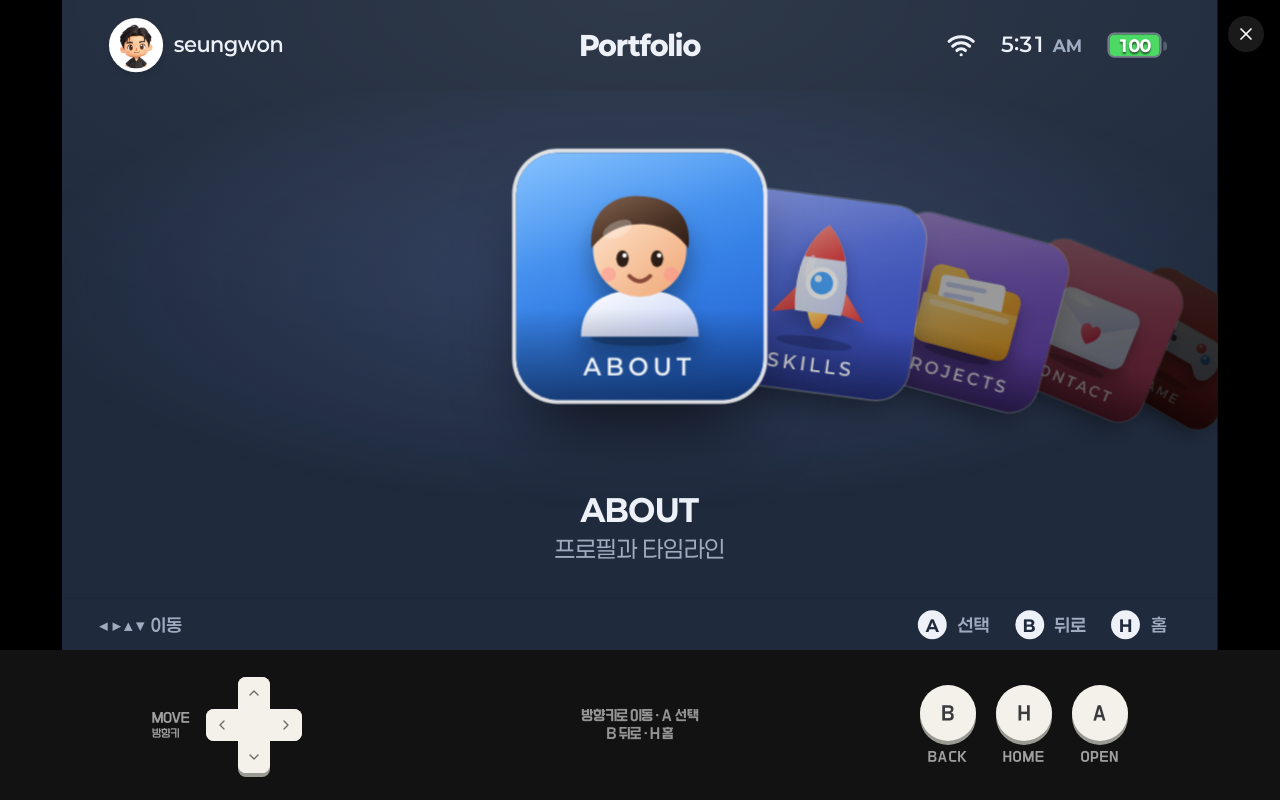
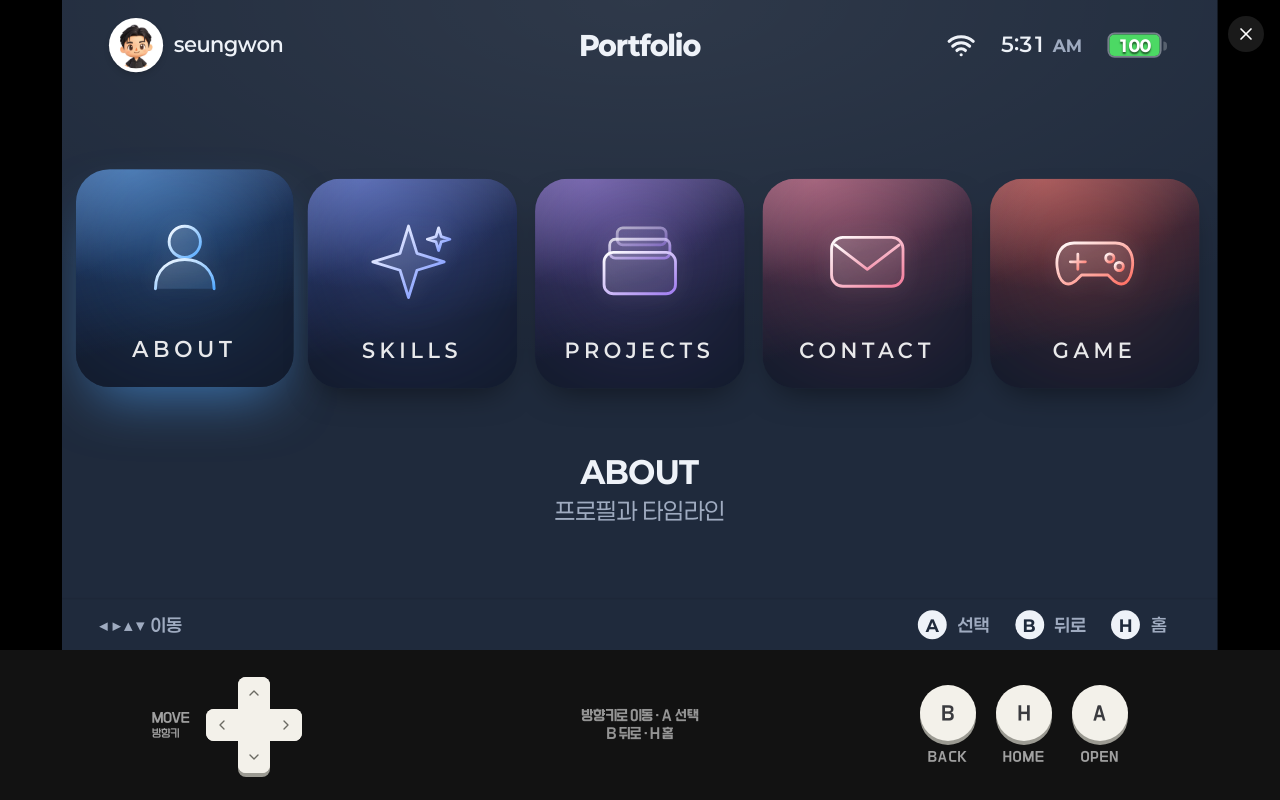
Before and after one commit to seungwonBeck/Portfolio2.0, a React (Vite) app: page / in a window 1280 px wide. Both pictures are taken after a click on the button "화면 크게 보기". Shown: the top 800 px of the page. Built offline with nearby package versions, Linux system fonts and the light colour scheme.

Commit message:
홈 타일을 가로 한 줄로 되돌리고 아이콘을 가는 선·빛 번짐의 절제된 모양으로, 상세 설명 글은 양쪽 끝 정렬 2줄
Co-Authored-By: Claude Sonnet 5.5 <noreply@anthropic.com>
Claude-Session: https://claude.ai/code/session_01LXz38HHq42UUoowjLRFAgg

```diff
--- a/src/components/screen/Screens.tsx
+++ b/src/components/screen/Screens.tsx
@@ -90,21 +90,19 @@ function Home({ s }: { s: State }) {
   const cur = TILES[s.home]
   return (
     <div className="relative flex h-full flex-col items-center justify-center">
-      {/* 고급스러운 부채꼴 배치: 선택한 카드는 가운데에서 크고 반듯하게, 양옆 카드는 작아지고 기울며 어두워진다 */}
-      <div aria-hidden className="pointer-events-none absolute inset-0 bg-[radial-gradient(55%_45%_at_50%_38%,rgba(130,160,255,.20),transparent)]" />
-      <div className="relative h-[190px] w-full">
+      {/* 다섯 칸(116px 정사각형 + 간격 10px)이 한 줄에 다 보이고, 타일 줄과 이름·설명은 화면 가운데에 놓는다 */}
+      <div className="px-2 py-3">
+        <div className="flex gap-2.5 py-1">
           {TILES.map((t, i) => {
-          const d = i - s.home, a = Math.abs(d)
-          const sel = tileFocus && d === 0
+            const sel = tileFocus && i === s.home
             const [hi, lo] = TILE_ART[t]
             const chip = t === 'PROJECTS' && s.only !== null // 칩이 꽂히면 이 칸은 그 프로젝트의 로고 + 제목으로 바뀐다
-          const spread = [0, 100, 182, 250, 300][a] // 가운데에서 떨어진 거리
             return (
-            <motion.button key={t} aria-label={label(t)} onClick={() => open('tile', i)} initial={false}
-              animate={{ x: Math.sign(d) * spread, y: a * 10, scale: d === 0 ? 1.14 : 1 - 0.1 * a, rotate: d * 7.5, filter: `brightness(${1 - 0.2 * a})` }}
-              transition={{ type: 'spring', stiffness: 260, damping: 26 }}
-              style={{ zIndex: 10 - a, background: `linear-gradient(160deg, ${hi} 0%, ${lo} 100%)` }}
-              className={`absolute left-1/2 top-1/2 -ml-[60px] -mt-[64px] block h-[120px] w-[120px] overflow-hidden rounded-[20px] text-left ${sel ? 'ring-2 ring-white/85 shadow-[0_20px_36px_-10px_rgba(0,0,0,.7)]' : 'ring-1 ring-white/30 shadow-[0_12px_24px_-10px_rgba(0,0,0,.6)]'}`}>
+              <div key={t} className="shrink-0">
+                {/* 어두운 유리 같은 면 + 그 타일의 포인트 색이 위쪽에서 은은하게 번지는 빛. 선택하면 테두리가 밝아지고 같은 색 빛이 살짝 퍼진다 */}
+                <motion.button aria-label={label(t)} onClick={() => open('tile', i)} animate={{ scale: sel ? 1.04 : 1, y: sel ? -3 : 0 }} transition={{ type: 'spring', stiffness: 380, damping: 26 }}
+                  className={`relative block h-[116px] w-[116px] overflow-hidden rounded-[18px] text-left ${sel ? 'ring-[1.5px] ring-white/80' : 'ring-1 ring-white/15'}`}
+                  style={{ background: `radial-gradient(120% 85% at 25% 0%, ${hi}66 0%, transparent 62%), linear-gradient(165deg, ${lo}55 0%, #121a2c 70%)`, boxShadow: sel ? `0 14px 30px -10px ${hi}99` : '0 8px 18px -8px rgba(0,0,0,.55)' }}>
                   {chip ? (
                     <>
                       {/* inserted cartridge: the project's logo fills the box, its title sits on a dark bar, a PLAYING tag marks it as different from the plain menu tiles */}
@@ -114,16 +112,17 @@ function Home({ s }: { s: State }) {
                     </>
                   ) : (
                     <>
-                  {/* 말랑한 3D 느낌 그림, 위쪽 유리 같은 빛, 아래로 갈수록 어두워지는 막, 가운데 정렬된 가는 이름 */}
-                  <span aria-hidden className="absolute left-[18px] top-3 block h-[84px] w-[84px] [filter:drop-shadow(0_8px_6px_rgba(0,0,0,.35))]"><TileArt name={t} /></span>
-                  <span aria-hidden className="absolute inset-0 bg-[linear-gradient(160deg,rgba(255,255,255,.30)_0%,rgba(255,255,255,.04)_36%,transparent_52%)]" />
-                  <span aria-hidden className="absolute inset-x-0 bottom-0 h-[44px] bg-gradient-to-t from-black/45 to-transparent" />
-                  <span className="absolute inset-x-0 bottom-2 text-center text-[11px] font-semibold tracking-[0.24em] text-white/95">{label(t)}</span>
+                      <span aria-hidden className="absolute left-1/2 top-[40%] h-[64px] w-[64px] -translate-x-1/2 -translate-y-1/2 rounded-full opacity-50 blur-2xl" style={{ background: hi }} />
+                      <span aria-hidden className="absolute left-1/2 top-[40%] block h-[50px] w-[50px] -translate-x-1/2 -translate-y-1/2 [filter:drop-shadow(0_0_6px_rgba(255,255,255,.18))]"><TileArt name={t} color={hi} /></span>
+                      <span aria-hidden className="absolute inset-0 bg-[linear-gradient(165deg,rgba(255,255,255,.14)_0%,rgba(255,255,255,0)_38%)]" />
+                      <span className="absolute inset-x-0 bottom-3 text-center text-[11px] font-semibold tracking-[0.26em] text-white/90">{label(t)}</span>
                     </>
                   )}
                 </motion.button>
+              </div>
             )
           })}
+        </div>
       </div>
       {/* the focused tile's name and blurb */}
       <div className="mt-5 h-12 w-full px-7 text-center">
@@ -447,14 +446,14 @@ function Detail({ s }: { s: State }) {
       <section className={sectionBox}>
         <div className={label}>{banners ? 'Concept' : 'Project Overview'}</div>
         {head('01', sec[0].title)}
-        <p className={`max-w-[480px] ${BODY} text-d-body`}>{sec[0].text}</p>
+        <p className={`${BODY} text-justify text-d-body`}>{sec[0].text}</p>
       </section>
 
       {/* 02: 배경·키워드 (왼쪽 제목, 오른쪽 설명) */}
       <section className={sectionBox}>
         <div className={label}>Context</div>
         {head('02', sec[1].title)}
-        <p className={`max-w-[480px] ${BODY} text-d-body`}>{sec[1].text}</p>
+        <p className={`${BODY} text-justify text-d-body`}>{sec[1].text}</p>
       </section>
 
       {/* 03: 역할 — 기간 · 작업 비중 · 사용 도구를 세 칸으로 */}
@@ -532,7 +531,7 @@ function Detail({ s }: { s: State }) {
       <section className={sectionBox}>
         <div className={label}>Links</div>
         {head('05', p.title)}
-        <p className={`${BODY} max-w-[480px] text-d-body`}>{sec[3].text}</p>
+        <p className={`${BODY} text-justify text-d-body`}>{sec[3].text}</p>
         {showBtns && <div className="flex flex-wrap items-center gap-2">{site ? siteBtn('bg-[#0a6cff] px-4 py-1 text-white shadow-[0_6px_14px_-6px_rgba(10,108,255,.7)]') : siteBtn('')}{downloadBtn('bg-transparent px-4 py-1 text-ink ring-1 ring-ink/40')}</div>}
       </section>
     </div>
--- a/src/components/screen/SkillIcons.tsx
+++ b/src/components/screen/SkillIcons.tsx
@@ -100,72 +100,25 @@ export default function SkillIcon({ name }: { name: string }) {
   return null
 }
 
-/** 홈 타일용 말랑한 3D 느낌 그림(점토 질감): 그라데이션 + 위쪽 하이라이트 + 바닥 그림자. 외부 이미지 없이 SVG로 그렸다. */
-export function TileArt({ name }: { name: 'ABOUT' | 'SKILLS' | 'PROJECTS' | 'CONTACT' | 'GAME' }) {
+/** 홈 타일용 아이콘: 가는 선 + 은은한 색 면 + 빛 번짐만 쓴 절제된 모양. `color`는 그 타일의 포인트 색. */
+export function TileArt({ name, color }: { name: 'ABOUT' | 'SKILLS' | 'PROJECTS' | 'CONTACT' | 'GAME'; color: string }) {
   const id = useId()
-  const u = (k: string) => `url(#${id}${k})`
-  const grad = (k: string, a: string, b: string) => (
-    <linearGradient id={`${id}${k}`} x1="0" y1="0" x2="1" y2="1"><stop offset="0" stopColor={a} /><stop offset="1" stopColor={b} /></linearGradient>
+  const stroke = `url(#${id}s)`, fill = `url(#${id}f)`
+  const p = { fill, stroke, strokeWidth: 1.5, strokeLinecap: 'round', strokeLinejoin: 'round' } as const
+  const glyph: Record<typeof name, React.ReactNode> = {
+    ABOUT: (<><circle cx="24" cy="17" r="8" {...p} /><path d="M9 41C9 31 16 26 24 26C32 26 39 31 39 41" {...p} /></>),
+    SKILLS: (<><path d="M22 5L26.5 19.5L41 24L26.5 28.5L22 43L17.5 28.5L3 24L17.5 19.5Z" {...p} /><path d="M38 6L39.4 10.6L44 12L39.4 13.4L38 18L36.6 13.4L32 12L36.6 10.6Z" {...p} /></>),
+    PROJECTS: (<><rect x="12" y="6" width="26" height="9" rx="3" {...p} opacity=".55" /><rect x="8" y="12" width="32" height="10" rx="3" {...p} opacity=".8" /><rect x="5" y="19" width="38" height="22" rx="5" {...p} /></>),
+    CONTACT: (<><rect x="5" y="11" width="38" height="26" rx="6" {...p} /><path d="M7 15L24 28L41 15" {...p} fill="none" /></>),
+    GAME: (<><path d="M13 14H35C41 14 45 19 44 27C43 35 39 38 34 34L31 31H17L14 34C9 38 5 35 4 27C3 19 7 14 13 14Z" {...p} /><path d="M15 20V28M11 24H19" {...p} fill="none" /><circle cx="32" cy="22" r="2.2" {...p} /><circle cx="37" cy="26.5" r="2.2" {...p} /></>),
+  }
+  return (
+    <svg aria-hidden viewBox="0 0 48 48" className="h-full w-full">
+      <defs>
+        <linearGradient id={`${id}s`} x1="0" y1="0" x2="1" y2="1"><stop offset="0" stopColor="#ffffff" /><stop offset="1" stopColor={color} /></linearGradient>
+        <linearGradient id={`${id}f`} x1="0" y1="0" x2="1" y2="1"><stop offset="0" stopColor="#ffffff" stopOpacity=".16" /><stop offset="1" stopColor={color} stopOpacity=".18" /></linearGradient>
+      </defs>
+      {glyph[name]}
+    </svg>
   )
-  const shadow = <ellipse cx="50" cy="93" rx="28" ry="4.5" fill="rgba(0,0,0,.22)" />
-  let art: React.ReactNode = null
-  if (name === 'ABOUT') art = (
-    <>
-      <defs>{grad('s', '#ffe4cb', '#f0a878')}{grad('b', '#ffffff', '#c6d2f7')}{grad('h', '#6b4630', '#2b1a12')}</defs>
-      {shadow}
-      <path d="M16 92C16 72 31 65 50 65C69 65 84 72 84 92Z" fill={u('b')} />
-      <circle cx="50" cy="42" r="27" fill={u('s')} />
-      <path d="M22 41C20 17 38 9 52 11C69 12 81 23 78 41C71 31 61 27 50 27C39 27 29 32 22 41Z" fill={u('h')} />
-      <ellipse cx="40" cy="47" rx="3.6" ry="4.8" fill="#2a1a14" /><ellipse cx="60" cy="47" rx="3.6" ry="4.8" fill="#2a1a14" />
-      <circle cx="41.2" cy="45" r="1.3" fill="#fff" /><circle cx="61.2" cy="45" r="1.3" fill="#fff" />
-      <circle cx="32" cy="56" r="4.2" fill="#ff8f8f" opacity=".5" /><circle cx="68" cy="56" r="4.2" fill="#ff8f8f" opacity=".5" />
-      <path d="M44 57Q50 63 56 57" stroke="#8a4a3a" strokeWidth="2.4" strokeLinecap="round" fill="none" />
-      <ellipse cx="37" cy="30" rx="9" ry="4.5" fill="#fff" opacity=".28" transform="rotate(-25 37 30)" />
-    </>
-  )
-  if (name === 'SKILLS') art = (
-    <>
-      <defs>{grad('b', '#ffffff', '#c9d4f6')}{grad('r', '#ff8a7a', '#e0383b')}{grad('f', '#ffe27a', '#ff8a2a')}</defs>
-      {shadow}
-      <path d="M42 70Q50 96 58 70Z" fill={u('f')} />
-      <path d="M33 52L16 74L34 70Z" fill={u('r')} /><path d="M67 52L84 74L66 70Z" fill={u('r')} />
-      <path d="M50 6C67 21 71 46 67 71L33 71C29 46 33 21 50 6Z" fill={u('b')} />
-      <path d="M50 6C58 13 63 22 65 31L35 31C37 22 42 13 50 6Z" fill={u('r')} />
-      <circle cx="50" cy="49" r="10" fill="#4aa8ff" stroke="#fff" strokeWidth="3.5" /><circle cx="47" cy="46" r="2.6" fill="#fff" opacity=".9" />
-      <ellipse cx="40" cy="38" rx="3" ry="9" fill="#fff" opacity=".5" transform="rotate(8 40 38)" />
-    </>
-  )
-  if (name === 'PROJECTS') art = (
-    <>
-      <defs>{grad('k', '#ffcf5c', '#f3951a')}{grad('f', '#ffe08a', '#f7a41d')}</defs>
-      {shadow}
-      <path d="M12 34Q12 24 22 24H38L46 32H80Q90 32 90 42V78Q90 88 80 88H22Q12 88 12 78Z" fill={u('k')} />
-      <rect x="22" y="30" width="54" height="34" rx="4" fill="#fff" transform="rotate(-4 49 47)" />
-      <rect x="26" y="36" width="34" height="4" rx="2" fill="#c9d4f6" transform="rotate(-4 43 38)" /><rect x="26" y="45" width="26" height="4" rx="2" fill="#c9d4f6" transform="rotate(-4 39 47)" />
-      <path d="M10 50H90V80Q90 90 80 90H20Q10 90 10 80Z" fill={u('f')} />
-      <rect x="16" y="54" width="68" height="5" rx="2.5" fill="#fff" opacity=".4" />
-    </>
-  )
-  if (name === 'CONTACT') art = (
-    <>
-      <defs>{grad('b', '#ffffff', '#d5def9')}{grad('f', '#f6f8ff', '#bcc9f2')}{grad('h', '#ff7a8f', '#e0264a')}</defs>
-      {shadow}
-      <rect x="10" y="26" width="80" height="58" rx="11" fill={u('b')} />
-      <path d="M10 38Q10 26 22 26H78Q90 26 90 38L50 62Z" fill={u('f')} />
-      <path d="M50 74C36 65 40 53 47 55C49 56 50 58 50 58C50 58 51 56 53 55C60 53 64 65 50 74Z" fill={u('h')} transform="translate(0 -3)" />
-      <ellipse cx="30" cy="34" rx="12" ry="3.5" fill="#fff" opacity=".6" transform="rotate(8 30 34)" />
-    </>
-  )
-  if (name === 'GAME') art = (
-    <>
-      <defs>{grad('b', '#ffffff', '#c9d0ea')}{grad('r', '#ff8a7a', '#e0383b')}{grad('u', '#7cc0ff', '#2f7de0')}</defs>
-      {shadow}
-      <path d="M22 32H78C91 32 97 45 95 62C93 76 84 82 76 75L68 67H32L24 75C16 82 7 76 5 62C3 45 9 32 22 32Z" fill={u('b')} />
-      <rect x="22" y="48" width="18" height="6.5" rx="2.5" fill="#3b4252" /><rect x="27.8" y="42.3" width="6.5" height="18" rx="2.5" fill="#3b4252" />
-      <circle cx="69" cy="46" r="5.6" fill={u('r')} /><circle cx="79" cy="55" r="5.6" fill={u('u')} />
-      <circle cx="67.6" cy="44.4" r="1.6" fill="#fff" opacity=".8" /><circle cx="77.6" cy="53.4" r="1.6" fill="#fff" opacity=".8" />
-      <ellipse cx="32" cy="38" rx="14" ry="3.5" fill="#fff" opacity=".7" />
-    </>
-  )
-  return <svg aria-hidden viewBox="0 0 100 100" className="h-full w-full">{art}</svg>
 }
```
Lines whose indentation alone changed are shown as unchanged.
